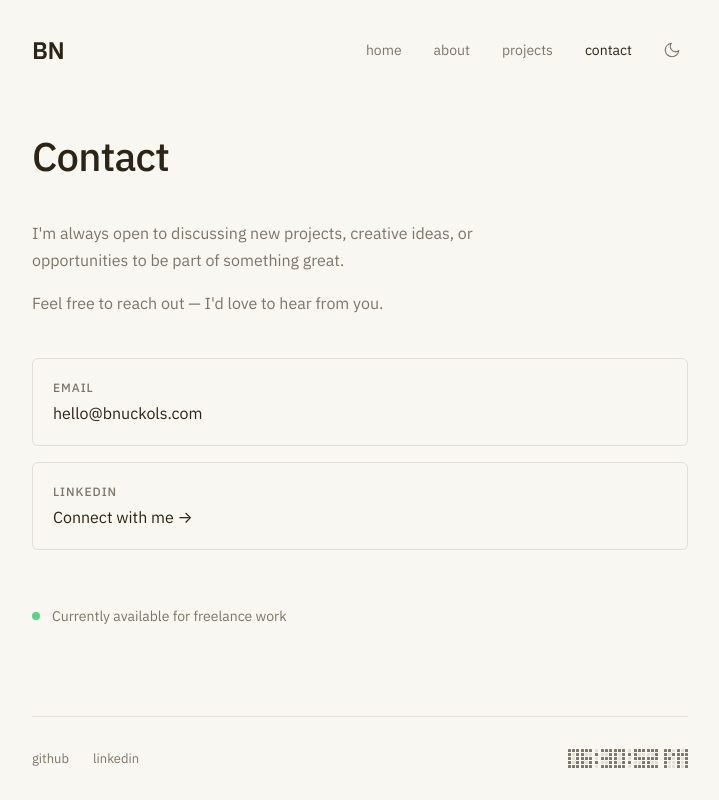
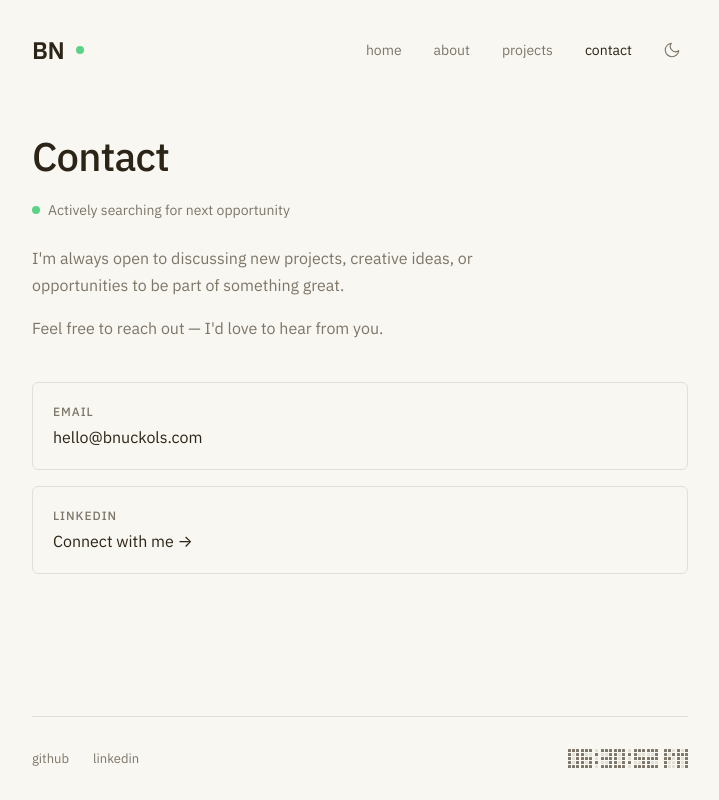
Before and after one commit to brennuck/portfolio-template, a React (Vite) app: page /contact in a window 1280 px wide. Shown: the whole page, without its empty margins (280-999 px from the left). Built offline with nearby package versions, Linux system fonts and the light colour scheme.

Commit message:
job status

```diff
--- a/src/components/Header/Header.css
+++ b/src/components/Header/Header.css
@@ -4,6 +4,12 @@
     align-items: center;
     padding: 2rem 0;
     width: 100%;
+}
+
+.header__left {
+    display: flex;
+    align-items: center;
+    gap: 0.75rem;
 }
 
 .header__logo {
@@ -70,7 +76,7 @@
         padding: 1.5rem 0;
     }
 
-    .header__logo {
+    .header__left {
         grid-column: 1;
         grid-row: 1;
     }
--- a/src/components/Header/Header.tsx
+++ b/src/components/Header/Header.tsx
@@ -1,11 +1,13 @@
 import { NavLink } from "react-router-dom";
 import { siteConfig } from "../../data";
 import ThemeToggle from "../ThemeToggle";
+import StatusIndicator from "../StatusIndicator";
 import "./Header.css";
 
 const Header = () => {
     return (
         <header className="header">
+            <div className="header__left">
                 <NavLink to="/" className="header__logo">
                     {siteConfig.logo ? (
                         <img src={siteConfig.logo} alt={siteConfig.name} className="header__logo-img" />
@@ -13,6 +15,8 @@ const Header = () => {
                         siteConfig.initials
                     )}
                 </NavLink>
+                <StatusIndicator />
+            </div>
             <div className="header__right">
                 <nav className="header__nav">
                     <NavLink to="/" className={({ isActive }) => (isActive ? "nav-link active" : "nav-link")} end>
--- /dev/null
+++ b/src/components/StatusIndicator/StatusIndicator.css
@@ -0,0 +1,81 @@
+.status-indicator {
+    position: relative;
+    display: inline-flex;
+    align-items: center;
+    gap: 0.5rem;
+    cursor: pointer;
+}
+
+.status-indicator__dot {
+    width: 8px;
+    height: 8px;
+    border-radius: 50%;
+    flex-shrink: 0;
+}
+
+.status-indicator__dot--pulse {
+    animation: statusPulse 2s ease-in-out infinite;
+}
+
+.status-indicator--small .status-indicator__dot {
+    width: 6px;
+    height: 6px;
+}
+
+@keyframes statusPulse {
+    0%, 100% {
+        opacity: 1;
+    }
+    50% {
+        opacity: 0.5;
+    }
+}
+
+.status-indicator__label {
+    font-family: var(--font-body);
+    font-size: 0.875rem;
+    color: var(--color-text-muted);
+}
+
+.status-indicator--small .status-indicator__label {
+    font-size: 0.75rem;
+}
+
+.status-indicator__tooltip {
+    position: absolute;
+    left: 0;
+    top: calc(100% + 8px);
+    padding: 0.375rem 0.625rem;
+    background: var(--color-surface);
+    border: 1px solid var(--color-border);
+    border-radius: 4px;
+    font-family: var(--font-body);
+    font-size: 0.75rem;
+    color: var(--color-text);
+    white-space: nowrap;
+    opacity: 0;
+    visibility: hidden;
+    transition: opacity 0.15s ease, visibility 0.15s ease;
+    pointer-events: none;
+    z-index: 10;
+}
+
+.status-indicator__tooltip::after {
+    content: "";
+    position: absolute;
+    bottom: 100%;
+    left: 12px;
+    border: 5px solid transparent;
+    border-bottom-color: var(--color-border);
+}
+
+.status-indicator:hover .status-indicator__tooltip,
+.status-indicator--active .status-indicator__tooltip {
+    opacity: 1;
+    visibility: visible;
+}
+
+/* Hide tooltip if label is shown */
+.status-indicator:has(.status-indicator__label) .status-indicator__tooltip {
+    display: none;
+}
--- /dev/null
+++ b/src/components/StatusIndicator/StatusIndicator.tsx
@@ -0,0 +1,69 @@
+import { useState, useEffect, useRef } from "react";
+import { siteConfig } from "../../data";
+import "./StatusIndicator.css";
+
+type StatusType = "searching" | "open" | "closed";
+
+const STATUS_CONFIG: Record<StatusType, { color: string; label: string }> = {
+    searching: { color: "#22c55e", label: "Actively searching for next opportunity" },
+    open: { color: "#eab308", label: "Open to offers" },
+    closed: { color: "#ef4444", label: "Closed to offers" },
+};
+
+interface StatusIndicatorProps {
+    showLabel?: boolean;
+    size?: "small" | "default";
+}
+
+const StatusIndicator = ({ showLabel = false, size = "default" }: StatusIndicatorProps) => {
+    const [isTooltipVisible, setIsTooltipVisible] = useState(false);
+    const ref = useRef<HTMLDivElement>(null);
+
+    useEffect(() => {
+        const handleClickOutside = (event: MouseEvent | TouchEvent) => {
+            if (ref.current && !ref.current.contains(event.target as Node)) {
+                setIsTooltipVisible(false);
+            }
+        };
+
+        if (isTooltipVisible) {
+            document.addEventListener("mousedown", handleClickOutside);
+            document.addEventListener("touchstart", handleClickOutside);
+        }
+
+        return () => {
+            document.removeEventListener("mousedown", handleClickOutside);
+            document.removeEventListener("touchstart", handleClickOutside);
+        };
+    }, [isTooltipVisible]);
+
+    if (!siteConfig.availabilityStatus) return null;
+
+    const status = (siteConfig.status as StatusType) || "open";
+    const config = STATUS_CONFIG[status];
+    const displayLabel = siteConfig.statusMessage || config.label;
+    const shouldPulse = status === "searching";
+
+    const handleTap = () => {
+        setIsTooltipVisible((prev) => !prev);
+    };
+
+    return (
+        <div
+            ref={ref}
+            className={`status-indicator status-indicator--${size} ${
+                isTooltipVisible ? "status-indicator--active" : ""
+            }`}
+            onClick={handleTap}
+        >
+            <span
+                className={`status-indicator__dot ${shouldPulse ? "status-indicator__dot--pulse" : ""}`}
+                style={{ backgroundColor: config.color }}
+            />
+            {showLabel && <span className="status-indicator__label">{displayLabel}</span>}
+            <span className="status-indicator__tooltip">{displayLabel}</span>
+        </div>
+    );
+};
+
+export default StatusIndicator;
--- /dev/null
+++ b/src/components/StatusIndicator/index.ts
@@ -0,0 +1 @@
+export { default } from "./StatusIndicator";
--- a/src/components/index.ts
+++ b/src/components/index.ts
@@ -5,3 +5,4 @@ export { default as ThemeToggle } from "./ThemeToggle";
 export { default as ImageGallery } from "./ImageGallery";
 export { default as PageTransition } from "./PageTransition";
 export { default as DotClock } from "./DotClock";
+export { default as StatusIndicator } from "./StatusIndicator";
--- a/src/data/siteConfig.ts
+++ b/src/data/siteConfig.ts
@@ -32,8 +32,12 @@ export const siteConfig = {
         "I'm always open to discussing new projects, creative ideas, or opportunities to be part of something great.",
         "Feel free to reach out — I'd love to hear from you.",
     ],
-    availability: "Currently available for freelance work",
-    availabilityStatus: true, // true = green dot, false = hidden
+    availabilityStatus: true, // true = show status indicator, false = hidden
+    status: "searching" as "searching" | "open" | "closed",
+    // searching = green + pulse (Actively searching)
+    // open = yellow (Open to offers)
+    // closed = red (Closed to offers)
+    statusMessage: "", // Optional: Custom message (leave empty to use default)
 
     // Social Links
     social: {
--- a/src/pages/Contact/Contact.css
+++ b/src/pages/Contact/Contact.css
@@ -68,33 +68,8 @@
 }
 
 .contact__availability {
-  display: flex;
-  align-items: center;
-  gap: 0.75rem;
-  margin-top: 1rem;
-}
-
-.contact__status {
-  width: 8px;
-  height: 8px;
-  background-color: #22c55e;
-  border-radius: 50%;
-  animation: pulse 2s ease-in-out infinite;
-}
-
-@keyframes pulse {
-  0%, 100% {
-    opacity: 1;
-  }
-  50% {
-    opacity: 0.5;
-  }
-}
-
-.contact__status-text {
-  font-family: var(--font-body);
-  font-size: 0.875rem;
-  color: var(--color-text-muted);
+  margin-top: -1.5rem;
+  margin-bottom: -1rem;
 }
 
 /* Mobile styles */
--- a/src/pages/Contact/Contact.tsx
+++ b/src/pages/Contact/Contact.tsx
@@ -1,5 +1,5 @@
 import { siteConfig } from "../../data";
-import { PageTransition } from "../../components";
+import { PageTransition, StatusIndicator } from "../../components";
 import "./Contact.css";
 
 const Contact = () => {
@@ -7,6 +7,10 @@ const Contact = () => {
         <section className="contact">
             <PageTransition>
                 <h1 className="contact__title">Contact</h1>
+
+                <div className="contact__availability">
+                    <StatusIndicator showLabel />
+                </div>
 
                 <div className="contact__content">
                     {siteConfig.contactIntro.map((paragraph, index) => (
@@ -53,15 +57,6 @@ const Contact = () => {
                         </a>
                     )}
                 </div>
-
-                {siteConfig.availabilityStatus && (
-                    <div className="contact__availability">
-                        <span className="contact__status"></span>
-                        <span className="contact__status-text">
-                            {siteConfig.availability}
-                        </span>
-                    </div>
-                )}
             </PageTransition>
         </section>
     );
```
Lines whose indentation alone changed are shown as unchanged.
